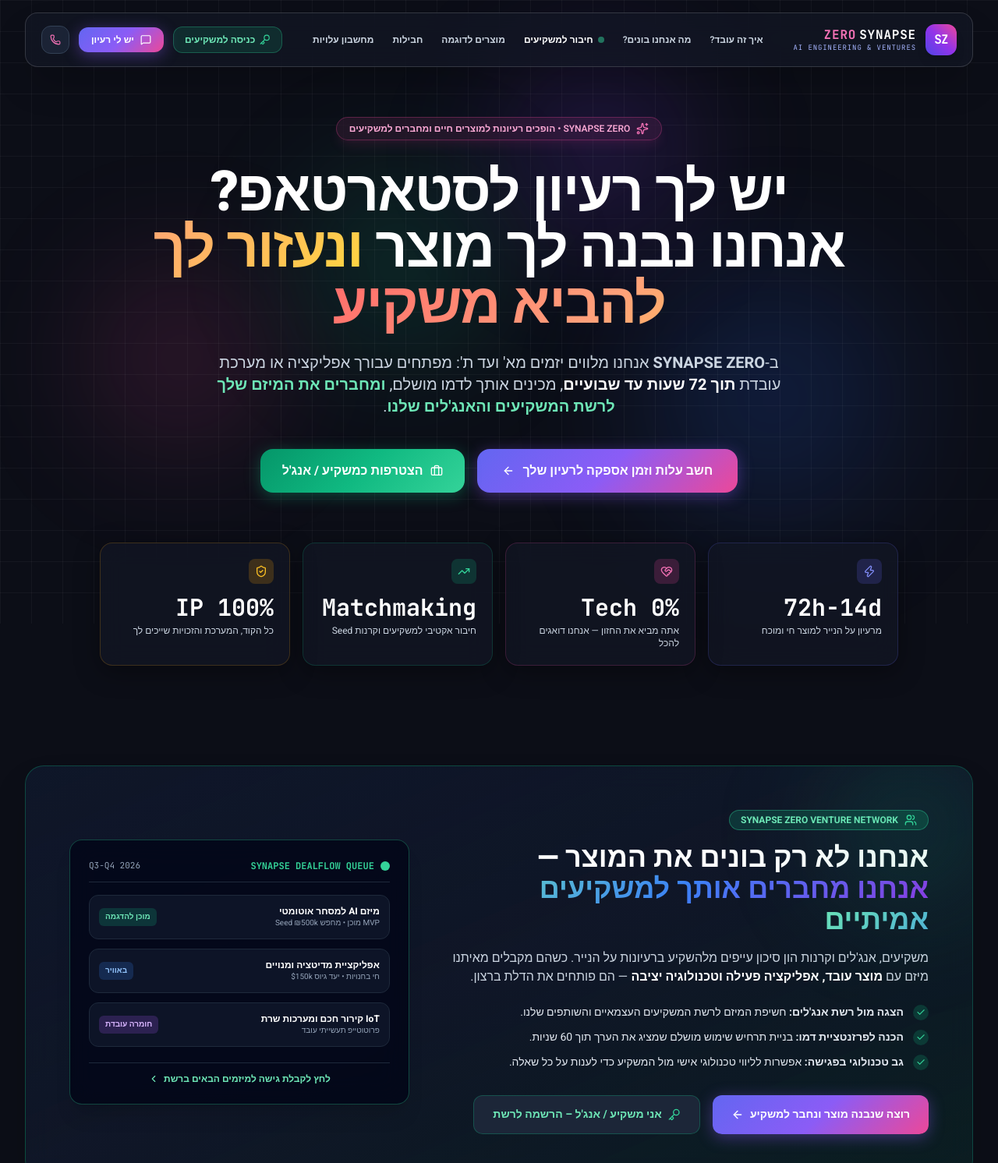
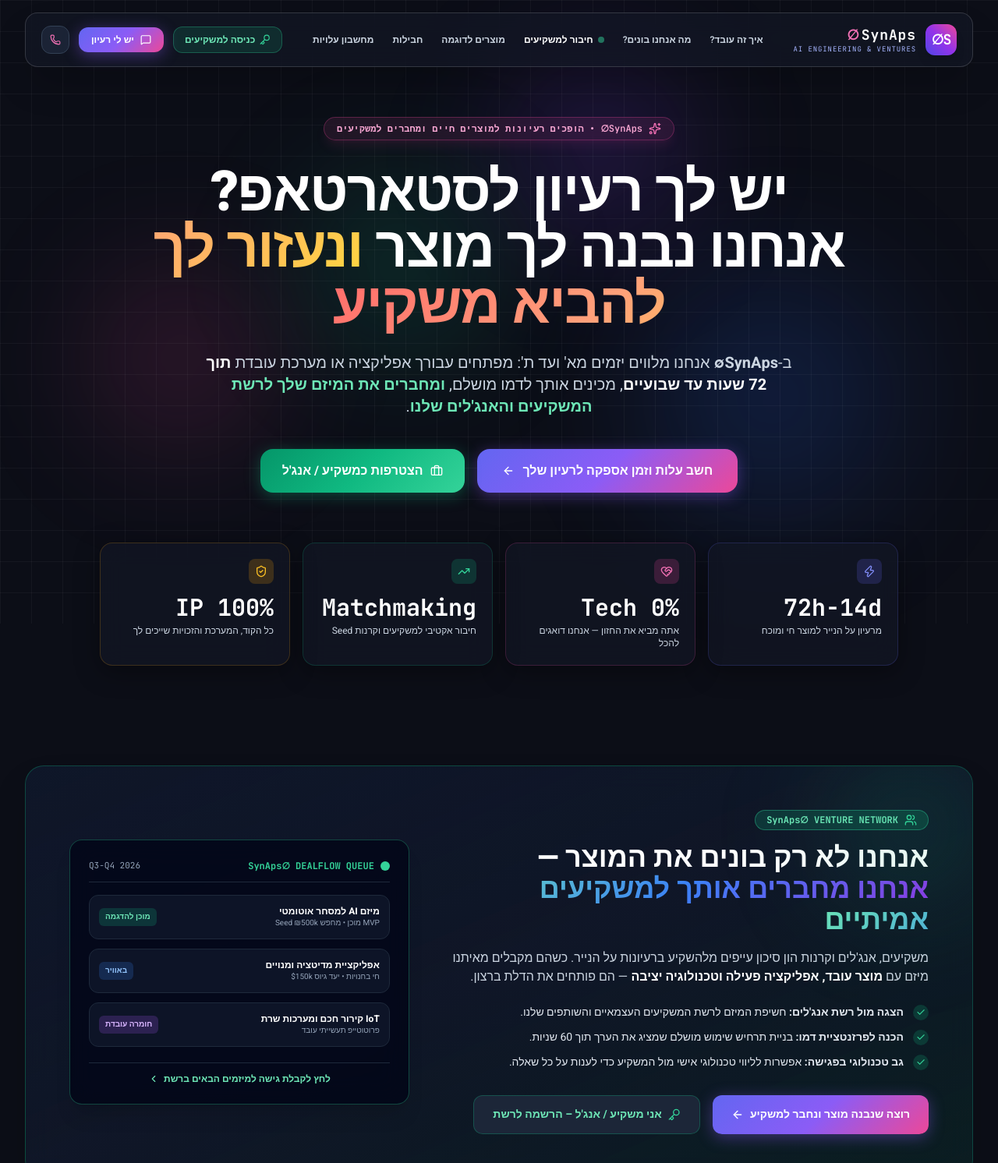
Before and after one commit to yacovdroridev/drori-systems, a plain HTML site: page index.html in a window 1280 px wide. Shown: the top 1492 px of the page at 78% size. Drawn offline with nearby package versions, Linux system fonts and the light colour scheme.

Commit message:
chore(brand): stylize brand name to SynAps∅ with slashed zero

```diff
--- a/index.html
+++ b/index.html
@@ -3,8 +3,8 @@
 <head>
   <meta charset="UTF-8">
   <meta name="viewport" content="width=device-width, initial-scale=1.0">
-  <title>SYNAPSE ZERO | הופכים רעיון למוצר עובד ומחברים אותך למשקיעים</title>
-  <meta name="description" content="SYNAPSE ZERO - סטודיו הנדסה וטכנולוגיה ליזמים: פיתוח MVP מלא תוך 72 שעות, הכנה לדמו וחיבור ישיר לרשת משקיעים ואנג'לים. ללא צורך בידע טכני.">
+  <title>SynAps∅ | הופכים רעיון למוצר עובד ומחברים אותך למשקיעים</title>
+  <meta name="description" content="SynAps∅ - סטודיו הנדסה וטכנולוגיה ליזמים: פיתוח MVP מלא תוך 72 שעות, הכנה לדמו וחיבור ישיר לרשת משקיעים ואנג'לים. ללא צורך בידע טכני.">
 
   <!-- Google Fonts: Heebo (Hebrew), Plus Jakarta Sans (UI), JetBrains Mono (Specs) -->
   <link rel="preconnect" href="https://fonts.googleapis.com">
@@ -158,14 +158,14 @@
     <header class="sticky top-4 z-50 px-4 sm:px-6 lg:px-8 max-w-7xl mx-auto w-full">
       <nav class="glass-card rounded-2xl px-5 py-3.5 flex items-center justify-between shadow-2xl border-white/15">
 
-        <!-- Logo -->
+        <!-- Logo: SynAps∅ -->
         <a href="#" class="flex items-center gap-3 group">
-          <div class="w-10 h-10 rounded-xl bg-gradient-to-tr from-indigo-600 via-purple-600 to-pink-500 flex items-center justify-center text-white font-extrabold shadow-lg transition-transform group-hover:scale-105 font-mono text-base tracking-tighter">
-            SZ
+          <div class="w-10 h-10 rounded-xl bg-gradient-to-tr from-indigo-600 via-purple-600 to-pink-500 flex items-center justify-center text-white font-extrabold shadow-lg transition-transform group-hover:scale-105 font-mono text-lg tracking-tighter">
+            S∅
           </div>
           <div class="text-right">
-            <span class="text-base font-extrabold tracking-wider text-white font-mono flex items-center gap-1">
-              SYNAPSE<span class="text-pink-400">ZERO</span>
+            <span class="text-lg font-extrabold tracking-wider text-white font-mono flex items-center gap-0.5">
+              SynAps<span class="text-pink-400 font-black">∅</span>
             </span>
             <span class="block text-[9px] text-indigo-300 font-mono tracking-widest -mt-0.5">AI ENGINEERING & VENTURES</span>
           </div>
@@ -194,7 +194,7 @@
           </button>
 
           <!-- Founder WhatsApp CTA -->
-          <a href="https://wa.me/972549103046?text=%D7%A9%D7%9C%D7%95%D7%9D%20%D7%99%D7%A2%D7%A7%D7%91%2C%20%D7%99%D7%A9%20%D7%9C%D7%99%20%D7%A8%D7%A2%D7%99%D7%95%D7%9F%20%D7%9C%D7%9E%D7%99%D7%96%D7%9D%20%D7%95%D7%90%D7%A0%D7%99%20%D7%A8%D7%95%D7%A6%D7%94%20%D7%9C%D7%91%D7%A0%D7%95%D7%AA%20%D7%9E%D7%95%D7%A6%D7%A8%20%D7%A2%D7%9D%20SYNAPSE%20ZERO%20%D7%95%D7%9C%D7%9E%D7%A6%D7%95%D7%90%20%D7%9E%D7%A9%D7%A7%D7%99%D7%A2" target="_blank" class="btn-joyful px-4 py-2 rounded-xl text-white font-bold text-xs flex items-center gap-2">
+          <a href="https://wa.me/972549103046?text=%D7%A9%D7%9C%D7%95%D7%9D%20%D7%99%D7%A2%D7%A7%D7%91%2C%20%D7%99%D7%A9%20%D7%9C%D7%99%20%D7%A8%D7%A2%D7%99%D7%95%D7%9F%20%D7%9C%D7%9E%D7%99%D7%96%D7%9D%20%D7%95%D7%90%D7%A0%D7%99%20%D7%A8%D7%95%D7%A6%D7%94%20%D7%9C%D7%91%D7%A0%D7%95%D7%AA%20%D7%9E%D7%95%D7%A6%D7%A8%20%D7%A2%D7%9D%20SynAps%E2%88%85%20%D7%95%D7%9C%D7%9E%D7%A6%D7%95%D7%90%20%D7%9E%D7%A9%D7%A7%D7%99%D7%A2" target="_blank" class="btn-joyful px-4 py-2 rounded-xl text-white font-bold text-xs flex items-center gap-2">
             <i data-lucide="message-square" class="w-3.5 h-3.5"></i>
             <span>יש לי רעיון</span>
           </a>
@@ -211,9 +211,9 @@
     <section class="pt-20 pb-16 px-4 sm:px-6 lg:px-8 max-w-7xl mx-auto text-center relative">
 
       <!-- Sparkle Badge -->
-      <div class="inline-flex items-center gap-2 px-4 py-1.5 rounded-full border border-pink-500/30 bg-pink-500/10 text-pink-300 text-xs font-semibold mb-8 backdrop-blur-md shadow-lg shadow-pink-500/10">
+      <div class="inline-flex items-center gap-2 px-4 py-1.5 rounded-full border border-pink-500/30 bg-pink-500/10 text-pink-300 text-xs font-semibold mb-8 backdrop-blur-md shadow-lg shadow-pink-500/10 font-mono">
         <i data-lucide="sparkles" class="w-4 h-4 text-pink-400 animate-spin"></i>
-        <span>SYNAPSE ZERO • הופכים רעיונות למוצרים חיים ומחברים למשקיעים</span>
+        <span>SynAps∅ • הופכים רעיונות למוצרים חיים ומחברים למשקיעים</span>
       </div>
 
       <!-- Main Headline -->
@@ -224,7 +224,7 @@
 
       <!-- Subtitle -->
       <p class="text-base sm:text-xl text-slate-300 max-w-3xl mx-auto leading-relaxed mb-10 font-normal">
-        ב-<strong>SYNAPSE ZERO</strong> אנחנו מלווים יזמים מא' ועד ת': מפתחים עבורך אפליקציה או מערכת עובדת <strong class="text-white">תוך 72 שעות עד שבועיים</strong>, מכינים אותך לדמו מושלם, <strong class="text-emerald-300">ומחברים את המיזם שלך לרשת המשקיעים והאנג'לים שלנו</strong>.
+        ב-<strong>SynAps∅</strong> אנחנו מלווים יזמים מא' ועד ת': מפתחים עבורך אפליקציה או מערכת עובדת <strong class="text-white">תוך 72 שעות עד שבועיים</strong>, מכינים אותך לדמו מושלם, <strong class="text-emerald-300">ומחברים את המיזם שלך לרשת המשקיעים והאנג'לים שלנו</strong>.
       </p>
 
       <!-- Action Buttons -->
@@ -284,9 +284,9 @@
 
           <!-- Text Content -->
           <div class="lg:col-span-7 text-right">
-            <div class="inline-flex items-center gap-2 px-3.5 py-1 bg-emerald-500/20 border border-emerald-400/40 text-emerald-300 text-xs font-bold rounded-full mb-4">
+            <div class="inline-flex items-center gap-2 px-3.5 py-1 bg-emerald-500/20 border border-emerald-400/40 text-emerald-300 text-xs font-bold rounded-full mb-4 font-mono">
               <i data-lucide="users" class="w-4 h-4 text-emerald-400"></i>
-              <span>SYNAPSE ZERO VENTURE NETWORK</span>
+              <span>SynAps∅ VENTURE NETWORK</span>
             </div>
 
             <h2 class="text-3xl sm:text-4xl font-extrabold text-white mb-4">
@@ -314,7 +314,7 @@
             </div>
 
             <div class="flex flex-wrap gap-4">
-              <a href="https://wa.me/972549103046?text=%D7%A9%D7%9C%D7%95%D7%9D%20%D7%99%D7%A2%D7%A7%D7%91%2C%20%D7%99%D7%A9%20%D7%9C%D7%99%20%D7%9E%D7%99%D7%96%D7%9D%20%D7%95%D7%90%D7%A0%D7%99%20%D7%A8%D7%95%D7%A6%D7%94%20%D7%9C%D7%91%D7%A0%D7%95%D7%AA%20%D7%9E%D7%95%D7%A6%D7%A8%20%D7%A2%D7%9D%20SYNAPSE%20ZERO%20%D7%95%D7%9C%D7%94%D7%AA%D7%97%D7%91%D7%A8%20%D7%9C%D7%9E%D7%A9%D7%A7%D7%99%D7%A2%D7%99%D7%9D" target="_blank" class="btn-joyful px-6 py-3.5 rounded-xl text-white font-bold text-xs sm:text-sm flex items-center gap-2">
+              <a href="https://wa.me/972549103046?text=%D7%A9%D7%9C%D7%95%D7%9D%20%D7%99%D7%A2%D7%A7%D7%91%2C%20%D7%99%D7%A9%20%D7%9C%D7%99%20%D7%A8%D7%A2%D7%99%D7%95%D7%9F%20%D7%95%D7%90%D7%A0%D7%99%20%D7%A8%D7%95%D7%A6%D7%94%20%D7%9C%D7%91%D7%A0%D7%95%D7%AA%20%D7%9E%D7%95%D7%A6%D7%A8%20%D7%A2%D7%9D%20SynAps%E2%88%85%20%D7%95%D7%9C%D7%94%D7%AA%D7%97%D7%91%D7%A8%20%D7%9C%D7%9E%D7%A9%D7%A7%D7%99%D7%A2%D7%99%D7%9D" target="_blank" class="btn-joyful px-6 py-3.5 rounded-xl text-white font-bold text-xs sm:text-sm flex items-center gap-2">
                 <span>רוצה שנבנה מוצר ונחבר למשקיע</span>
                 <i data-lucide="arrow-left" class="w-4 h-4"></i>
               </a>
@@ -331,7 +331,7 @@
               <div class="flex items-center justify-between mb-4 border-b border-slate-800 pb-3">
                 <div class="flex items-center gap-2">
                   <div class="w-3 h-3 rounded-full bg-emerald-400 animate-ping"></div>
-                  <span class="text-xs font-mono text-emerald-400 font-bold">SYNAPSE DEALFLOW QUEUE</span>
+                  <span class="text-xs font-mono text-emerald-400 font-bold">SynAps∅ DEALFLOW QUEUE</span>
                 </div>
                 <span class="text-[11px] font-mono text-slate-400">Q3-Q4 2026</span>
               </div>
@@ -654,7 +654,7 @@
               <li class="flex items-center gap-2"><i data-lucide="check" class="w-4 h-4 text-emerald-400"></i> 100% בעלות על כל הקוד והקניין הרוחני</li>
             </ul>
           </div>
-          <a href="https://wa.me/972549103046?text=%D7%A9%D7%9C%D7%95%D7%9D%20%D7%99%D7%A2%D7%A7%D7%91%2C%20%D7%90%D7%A0%D7%99%20%D7%9E%D7%A2%D7%95%D7%A0%D7%99%D7%99%D7%9F%20%D7%91%D7%97%D7%91%D7%99%D7%9C%D7%AA%2072-Hour%20MVP%20%D7%A9%D7%9C%20SYNAPSE%20ZERO%20%D7%9C%D7%9E%D7%A9%D7%A7%D7%99%D7%A2%D7%99%D7%9D" target="_blank" class="w-full py-3 rounded-xl bg-slate-800 hover:bg-slate-700 border border-slate-700 text-white text-xs font-bold text-center transition-all">הזמן 72h Investor MVP</a>
+          <a href="https://wa.me/972549103046?text=%D7%A9%D7%9C%D7%95%D7%9D%20%D7%99%D7%A2%D7%A7%D7%91%2C%20%D7%90%D7%A0%D7%99%20%D7%9E%D7%A2%D7%95%D7%A0%D7%99%D7%99%D7%9F%20%D7%91%D7%97%D7%91%D7%99%D7%9C%D7%AA%2072-Hour%20MVP%20%D7%A9%D7%9C%20SynAps%E2%88%85%20%D7%9C%D7%9E%D7%A9%D7%A7%D7%99%D7%A2%D7%99%D7%9D" target="_blank" class="w-full py-3 rounded-xl bg-slate-800 hover:bg-slate-700 border border-slate-700 text-white text-xs font-bold text-center transition-all">הזמן 72h Investor MVP</a>
         </div>
 
         <!-- Tier 2: Product Launch (Featured) -->
@@ -676,7 +676,7 @@
               <li class="flex items-center gap-2 font-bold text-pink-300"><i data-lucide="check" class="w-4 h-4 text-pink-400"></i> חשיפה ישירה מול רשת המשקיעים והאנג'לים</li>
             </ul>
           </div>
-          <a href="https://wa.me/972549103046?text=%D7%A9%D7%9C%D7%95%D7%9D%20%D7%99%D7%A2%D7%A7%D7%91%2C%20%D7%90%D7%A0%D7%99%20%D7%9E%D7%A2%D7%95%D7%A0%D7%99%D7%99%D7%9F%20%D7%91%D7%97%D7%91%D7%99%D7%9C%D7%AA%20Product%20Launch%20%D7%A9%D7%9C%20SYNAPSE%20ZERO" target="_blank" class="btn-joyful w-full py-3.5 rounded-xl text-white text-xs font-bold text-center transition-all">התחל פיתוח מוצר מלא</a>
+          <a href="https://wa.me/972549103046?text=%D7%A9%D7%9C%D7%95%D7%9D%20%D7%99%D7%A2%D7%A7%D7%91%2C%20%D7%90%D7%A0%D7%99%20%D7%9E%D7%A2%D7%95%D7%A0%D7%99%D7%99%D7%9F%20%D7%91%D7%97%D7%91%D7%99%D7%9C%D7%AA%20Product%20Launch%20%D7%A9%D7%9C%20SynAps%E2%88%85" target="_blank" class="btn-joyful w-full py-3.5 rounded-xl text-white text-xs font-bold text-center transition-all">התחל פיתוח מוצר מלא</a>
         </div>
 
         <!-- Tier 3: Fractional CTO -->
@@ -694,7 +694,7 @@
               <li class="flex items-center gap-2"><i data-lucide="check" class="w-4 h-4 text-emerald-400"></i> פיתוח ושדרוג מתמיד של תכונות חדשות</li>
             </ul>
           </div>
-          <a href="https://wa.me/972549103046?text=%D7%A9%D7%9C%D7%95%D7%9D%20%D7%99%D7%A2%D7%A7%D7%91%2C%20%D7%90%D7%A0%D7%99%20%D7%9E%D7%A2%D7%95%D7%A0%D7%99%D7%99%D7%9F%20%D7%91%D7%A9%D7%99%D7%A8%D7%95%D7%AA%D7%99%20Fractional%20CTO%20%D7%A9%D7%9C%20SYNAPSE%20ZERO" target="_blank" class="w-full py-3 rounded-xl bg-slate-800 hover:bg-slate-700 border border-slate-700 text-white text-xs font-bold text-center transition-all">תיאום שיחת שותפות</a>
+          <a href="https://wa.me/972549103046?text=%D7%A9%D7%9C%D7%95%D7%9D%20%D7%99%D7%A2%D7%A7%D7%91%2C%20%D7%90%D7%A0%D7%99%20%D7%9E%D7%A2%D7%95%D7%A0%D7%99%D7%99%D7%9F%20%D7%91%D7%A9%D7%99%D7%A8%D7%95%D7%AA%D7%99%20Fractional%20CTO%20%D7%A9%D7%9C%20SynAps%E2%88%85" target="_blank" class="w-full py-3 rounded-xl bg-slate-800 hover:bg-slate-700 border border-slate-700 text-white text-xs font-bold text-center transition-all">תיאום שיחת שותפות</a>
         </div>
 
       </div>
@@ -765,7 +765,7 @@
     <footer class="mt-auto border-t border-slate-800 py-12 px-4 sm:px-6 lg:px-8 max-w-7xl mx-auto w-full">
       <div class="flex flex-col sm:flex-row items-center justify-between gap-6 text-center sm:text-right">
         <div>
-          <div class="text-sm font-bold text-white font-mono tracking-wider">SYNAPSE ZERO</div>
+          <div class="text-sm font-bold text-white font-mono tracking-wider">SynAps∅</div>
           <div class="text-xs text-slate-400 mt-1">יעקב דרורי • פיתוח מוצרים מואץ, שרתי לינוקס ורשת חיבורים למשקיעים</div>
         </div>
 
@@ -796,7 +796,7 @@
         </div>
         <div>
           <h3 class="text-xl font-bold text-white">פורטל משקיעים ואנג'לים</h3>
-          <p class="text-xs text-emerald-400 font-mono">SYNAPSE ZERO DEALFLOW NETWORK</p>
+          <p class="text-xs text-emerald-400 font-mono">SynAps∅ DEALFLOW NETWORK</p>
         </div>
       </div>
 
@@ -832,7 +832,7 @@
       </form>
 
       <div class="mt-4 pt-4 border-t border-slate-800 text-center">
-        <a href="https://wa.me/972549103046?text=%D7%A9%D7%9C%D7%95%D7%9D%20%D7%99%D7%A2%D7%A7%D7%91%2C%20%D7%90%D7%A0%D7%99%20%D7%9E%D7%A9%D7%A7%D7%99%D7%A2%2F%D7%90%D7%A0%D7%92%27%D7%9C%20%D7%95%D7%9E%D7%A2%D7%95%D7%A0%D7%99%D7%99%D7%9F%20%D7%9C%D7%A9%D7%9E%D7%95%D7%A2%20%D7%A2%D7%9C%20%D7%9E%D7%99%D7%96%D7%9E%D7%99%D7%9D%20%D7%97%D7%93%D7%A9%D7%99%D7%9D%20%D7%91-SYNAPSE%20ZERO" target="_blank" class="text-xs text-slate-400 hover:text-emerald-300 font-mono flex items-center justify-center gap-1">
+        <a href="https://wa.me/972549103046?text=%D7%A9%D7%9C%D7%95%D7%9D%20%D7%99%D7%A2%D7%A7%D7%91%2C%20%D7%90%D7%A0%D7%99%20%D7%9E%D7%A9%D7%A7%D7%99%D7%A2%2F%D7%90%D7%A0%D7%92%27%D7%9C%20%D7%95%D7%9E%D7%A2%D7%95%D7%A0%D7%99%D7%99%D7%9F%20%D7%9C%D7%A9%D7%9E%D7%95%D7%A2%20%D7%A2%D7%9C%20%D7%9E%D7%99%D7%96%D7%9E%D7%99%D7%9D%20%D7%97%D7%93%D7%A9%D7%99%D7%9D%20%D7%91-SynAps%E2%88%85" target="_blank" class="text-xs text-slate-400 hover:text-emerald-300 font-mono flex items-center justify-center gap-1">
           <span>או פנה ישירות בוואטסאפ לדיון אישי</span>
           <i data-lucide="message-square" class="w-3 h-3 text-emerald-400"></i>
         </a>
@@ -865,7 +865,7 @@
       const email = document.getElementById('investor-email').value;
       const interest = document.getElementById('investor-interest').value;
 
-      const msg = `שלום יעקב, נרשמתי כמשקיע ברשת SYNAPSE ZERO:%0A- שם: ${encodeURIComponent(name)}%0A- אימייל: ${encodeURIComponent(email)}%0A- תחום עניין: ${encodeURIComponent(interest)}%0Aאשמח לקבל מידע על מיזמים להשקעה.`;
+      const msg = `שלום יעקב, נרשמתי כמשקיע ברשת SynAps∅:%0A- שם: ${encodeURIComponent(name)}%0A- אימייל: ${encodeURIComponent(email)}%0A- תחום עניין: ${encodeURIComponent(interest)}%0Aאשמח לקבל מידע על מיזמים להשקעה.`;
       window.open(`https://wa.me/972549103046?text=${msg}`, '_blank');
       closeInvestorModal();
     }
@@ -919,7 +919,7 @@
       totalDaysEl.textContent = currentDays + ' ימי עבודה';
 
       // Update WhatsApp Link
-      let msg = `שלום יעקב, חישבתי מפרט לרעיון שלי באתר SYNAPSE ZERO:%0A- סוג המוצר: ${selectedTypeLabel}%0A- השקעה משוערת: ₪${currentPrice.toLocaleString()}%0A- זמן אספקה: ${currentDays} ימי עבודה`;
+      let msg = `שלום יעקב, חישבתי מפרט לרעיון שלי באתר SynAps∅:%0A- סוג המוצר: ${selectedTypeLabel}%0A- השקעה משוערת: ₪${currentPrice.toLocaleString()}%0A- זמן אספקה: ${currentDays} ימי עבודה`;
       if (activeAddons.length > 0) {
         msg += `%0A- תוספות שנבחרו:%0A  * ` + activeAddons.join('%0A  * ');
       }
```
